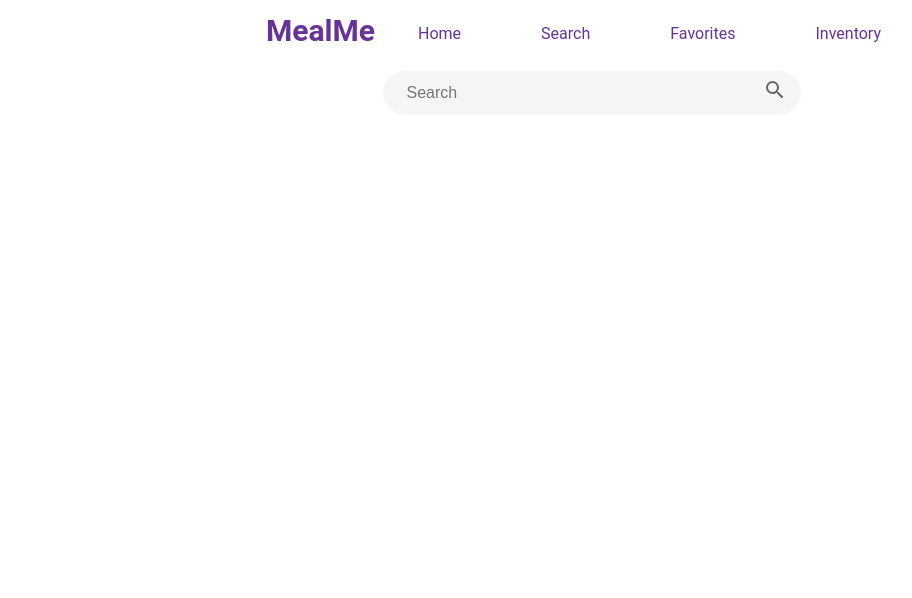
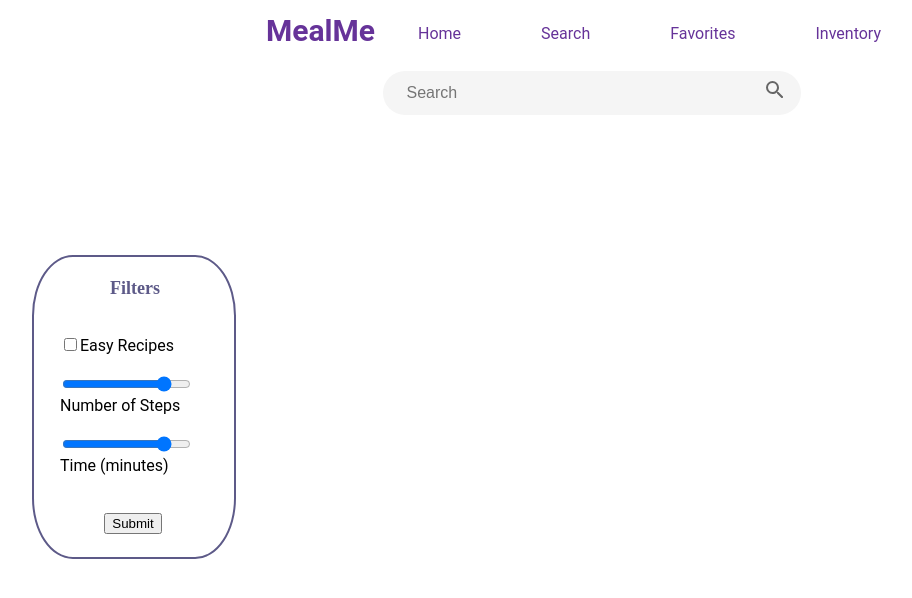
Before and after one commit to kachan2/MealMe, a React (Create React App) app in the folder app/client/: page /search in a window 1280 px wide. Shown: the top 598 px of the page, without its empty margins (48-960 px from the left). Built offline with nearby package versions, Linux system fonts and the light colour scheme.

Commit message:
combining filter with search bar (search page)

```diff
--- a/app/client/src/App/App.js
+++ b/app/client/src/App/App.js
@@ -5,6 +5,7 @@ import Favorites from "../components/favorites";
 import Recommendations from "../components/recommendations";
 import Inventory from "../components/inventory";
 import Search from "../components/search";
+import RecipePage from '../components/Recipe/recipe';
 
 function App() {
   return (
--- a/app/client/src/Recipe/recipe.css
+++ b/app/client/src/components/Recipe/recipe.css
@@ -1,18 +1,18 @@
-.header {
+/* .header {
     position: absolute;
     width: 1440px;
     height: 110px;
     left: 0px;
     top: 0px;
-  }
-  .logo-frame {
+  } */
+  /* .logo-frame {
     position: absolute;
     width: 382px;
     height: 34px;
     left: 0px;
     top: 43px;
-  }
-  h1 {
+  } */
+  /* h1 {
     position: absolute;
     left: 21.43%;
     right: -9.45%;
@@ -26,8 +26,8 @@
     line-height: 18px;
 
     color: #5D5A88;
-  }
-  .inventory {
+  } */
+  /* .inventory {
     display: flex;
     flex-direction: row;
     align-items: flex-start;
@@ -42,8 +42,8 @@
     top: 31px;
 
   background: #FFFFFF;
-  }
-  h2 {
+  } */
+  /* h2 {
     width: 111px;
     height: 0px;
 
@@ -52,7 +52,7 @@
     font-weight: 700;
     font-size: 24px;
     line-height: 18px;
-  /* or 75% */
+    /* or 75%
 
     display: flex;
     align-items: center;
@@ -60,8 +60,8 @@
 
     color: #000000;
 
-  }
-  .favorites {
+  } */
+  /* .favorites {
     display: flex;
     flex-direction: row;
     align-items: flex-start;
@@ -75,9 +75,9 @@
     left: 971px;
     top: 31px;
     background: #FFFFFF;
-  }
+  } */
 
-  .recommendations{
+  /* .recommendations{
     display: flex;
     flex-direction: row;
     align-items: flex-start;
@@ -92,8 +92,8 @@
     top: 31px;
     background: #FFFFFF;
 
-  }
-  h3 {
+  } */
+  /* h3 {
     position: absolute;
     width: 215px;
     height: 24px;
@@ -107,7 +107,7 @@
     line-height: 24px;
 
     color: #000000;
-  }
+  } */
   .filter {
 
     position: absolute;
@@ -141,7 +141,7 @@
     background: #FFFFFF;
     border: #FFFFFF;
   }
-  .display{
+  /* .display{
     position: absolute;
     width: 130px;
     height: 22.03px;
@@ -149,7 +149,7 @@
     top: 130px;
     background: #FFFFFF;
     border: #FFFFFF;
-  }
+  } */
   .checkbox{
     position: absolute;
     width: 20px;
@@ -159,7 +159,7 @@
 
     background:white;
   }
-  .search{
+  /* .search{
     position: absolute;
     width: 504px;
     height: 20px;
@@ -168,18 +168,18 @@
 
     background: #D9D9D9;
     border-radius: 20px;
-  }
+  } */
   .eclipse{
     border-radius: 20%;
     position: absolute;
-    width: 179px;
-    height: 213px;
-    left: 93px;
+    width: 200px;
+    height: 300px;
+    left: 80px;
     top: 255px;
     background-color:transparent;
     border: 2px solid #5D5A88;
   }
-  .frame-icon{
+  /* .frame-icon{
     position: absolute;
     width: 23px;
     height: 23px;
@@ -188,16 +188,16 @@
     background-color: transparent;
     border: #FFFFFF;
     opacity: 0.8;
-  }
-  .icon{
+  } */
+  /* .icon{
     position: relative;
     width: 20px;
     height: 20px;
     left: -5px;
     top: 0px;
 
-  }
-  .component-1{
+  } */
+  /* .component-1{
     position: absolute;
     width: 191px;
     height: 183px;
@@ -207,8 +207,8 @@
     background: #FFFFFF;
     box-shadow: 0px 4px 4px rgba(0, 0, 0, 0.25);
     border-radius: 26px;
-  }
-  .background{
+  } */
+  /* .background{
     position: absolute;
     width: 191px;
     height: 183px;
@@ -217,18 +217,18 @@
 
   background: #C5E8EF;
   border-radius: 25px;
-  }
-  .img{
+  } */
+  /* .img{
     position: absolute;
     width: 133px;
     height: 118px;
     left: 58px;
     top: 65px;
 
-    /* background: url(.png); */
+    /* background: url(.png);
     border-radius: 25px;
-  }
-  .text{
+  } */
+  /* .text{
     position: absolute;
     width: 61px;
     height: 48px;
@@ -242,4 +242,4 @@
     line-height: 24px;
 
     color: #000000;
-  }
+  } */
--- a/app/client/src/components/recommendations.js
+++ b/app/client/src/components/recommendations.js
@@ -1,9 +1,37 @@
-import React from 'react';
+import React, {useState, useEffect} from 'react';
+import axios from "axios";
 
 const Recommendations = () =>{
+  const [recipes, setRecipes] = useState([]);
+  const [loaded, setLoaded] = useState(true);
+
+
+  useEffect(()=> {
+    if (loaded) {
+      axios.get(`http://localhost:8080/recommend`, {
+        mode: "no-cors"
+      }).then((response) => {
+        setRecipes(response.data);
+      });
+      setLoaded(false);
+    }
+
+  }, [loaded, setLoaded])
+
+
   return (
     <div>
-     <center> <h3>This is the recommendations page</h3></center>
+    {
+      Array.from(recipes).map((recipe) => {
+        if (recipe.RecipeName !== "RecipeName") {
+          return(<><ul key={recipe.RecipeId}>
+            <b>Name:</b> {recipe.RecipeName} <br></br>
+            <b>Time Required:</b> {recipe.Time} minutes &nbsp; <b>Number of Steps:</b> {recipe.NumberOfSteps}<br></br>
+          </ul></>);
+        }
+        return(<></>)
+      })
+    }
     </div>
   );
 }
--- a/app/client/src/components/search.css
+++ b/app/client/src/components/search.css
@@ -24,8 +24,67 @@ button {
 }
 
 
-/* ul {
-  list-style-type: circle;
-  margin-left: 40%;
-  align-items: center;
-} */
+.eclipse{
+  border-radius: 20%;
+  position: absolute;
+  width: 200px;
+  height: 300px;
+  left: 80px;
+  top: 255px;
+  background-color:transparent;
+  border: 2px solid #5D5A88;
+}
+
+.filter {
+
+  position: absolute;
+  width: 149px;
+  height: 123px;
+  left: 54px;
+  top: 255px;
+}
+
+h4 {
+  position: absolute;
+  width: 55px;
+  height: 18px;
+  left: 104px;
+  top: 0px;
+
+  font-family: 'DM Sans';
+  font-style: normal;
+  font-weight: 700;
+  font-size: 18px;
+  line-height: 18px;
+
+  color: #5D5A88;
+
+}
+
+.easy{
+  position: absolute;
+  width: 146px;
+  height: 22.03px;
+  left: 54px;
+  top: 80px;
+  background: #FFFFFF;
+  border: #FFFFFF;
+}
+
+.checkbox{
+  position: absolute;
+  width: 20px;
+  height: 17.03px;
+  left: 15px;
+  top: 0px;
+
+  background:white;
+}
+
+.results{
+  position: absolute;
+  width: 50%;
+  height: 75%;
+  left: 500px;
+  top: 100px;
+}
--- a/app/client/src/components/search.js
+++ b/app/client/src/components/search.js
@@ -2,7 +2,7 @@ import React, { useState, useEffect } from "react";
 import axios from "axios";
 import "./search.css";
 
-const Search = () => {
+const SearchBar = () => {
 
   const [inputs, setInputs] = useState({});
   const [recipes, setRecipes] = useState([]);
@@ -20,7 +20,6 @@ const Search = () => {
       });
       setClicked(false);
     }
-
   },[clicked, setClicked, toQuery])
 
   const handleChange = (event) => {
@@ -57,12 +56,106 @@ const Search = () => {
     </center>
     {isSubmitted &&
       Array.from(recipes).map((recipe) => {
-        return(<><ul key={recipe.RecipeId}>{recipe.RecipeName}</ul></>);
+        return(<><ul key={recipe.RecipeId}>{recipe.RecipeName} Time: {recipe.Time} Steps: {recipe.NumberOfSteps}</ul></>);
       })
     }
+    </div>
+
+  )
+}
+
+
+const Filter = () => {
+  // const [inputs, setInputs] = useState({});
+  const [easy, setEasy] = useState(false);
+  const [time, setTime] = useState(-1);
+  const [steps, setSteps] = useState(-1);
+
+  const [display, setDisplay] = useState(false);
+  const [isSubmitted, setIsSubmitted] = useState(false);
+
+  const [recipes, setRecipes] = useState([]);
+
+
+  // fix stp, time, and easy
+  // to combine with search, add them all to one query (where clause)
+  useEffect(() => {
+    if (display) {
+      if (easy) {
+        axios.get('http://localhost:8080/find/10/10', {
+          mode: "no-cors",
+        }).then((response) => {
+          setRecipes(response.data);
+        });
+      } else {
+        axios.get(`http://localhost:8080/find/${time}/${steps}`, {
+          mode: "no-cors",
+        }).then((response) => {
+          setRecipes(response.data);
+        });
+
+      }
+      setDisplay(false);
+    }
+  }, [display, easy, steps, time, setDisplay, setRecipes])
+
+  const handleCheck = () => {
+    setEasy(!easy);
+  };
+
+
+  const handleSubmit = (event) => {
+    event.preventDefault();
+    setDisplay(true);
+    setIsSubmitted(true);
+  }
+
+  return (
+    <div>
+      <div className = "eclipse"></div>
+      <div className="filter">
+        <h4>Filters</h4>
+        <div className = "easy">
+          <form onSubmit = {handleSubmit}>
+          <input type = "checkbox"
+                  id = "easy"
+                  name = "easy"
+                  value = {easy}
+                  checked = {easy}
+                  onChange = {handleCheck}
+                />
+          <label htmlFor="easy">Easy Recipes</label> <br></br><br></br>
+          <input type="range" id="steps" name="steps" min="0" max="60"/>
+          <label htmlFor="steps">Number of Steps</label> <br></br><br></br>
+          <input type="range" id="time" name="time" min="0" max="60"/>
+          <label htmlFor="time">Time (minutes)</label> <br></br><br></br>
+          <br></br><center><input type="submit" /></center>
+          </form>
+         </div>
+      </div>
+      <div className = "result">
+      {isSubmitted &&
+        Array.from(recipes).map((recipe) => {
+          if (recipe.RecipeName != 'RecipeName') {
+            return(<><ul key={recipe.RecipeId}>{recipe.RecipeName} Time: {recipe.Time} Steps: {recipe.NumberOfSteps}</ul></>);
+          }
+          return (<></>);
+        })
+      }
+    </div>
+    </div>
+
+  );
+}
+
+
+function RecipePage () {
+  return (
+    <div className="recipe">
+      <SearchBar />
+      <Filter />
     </div>
   )
 }
 
-
-export default Search;
+export default RecipePage;
```
Also changed, not shown: app/client/src/Recipe/recipe.js (deleted, +0 -102 lines), app/client/src/components/Recipe/recipe.js (added, +108 -0 lines), app/client/src/components/Recipe/soup.png (renamed from app/client/src/Recipe/soup.png), 1 other file (tests, documents, lock files or other folders).
